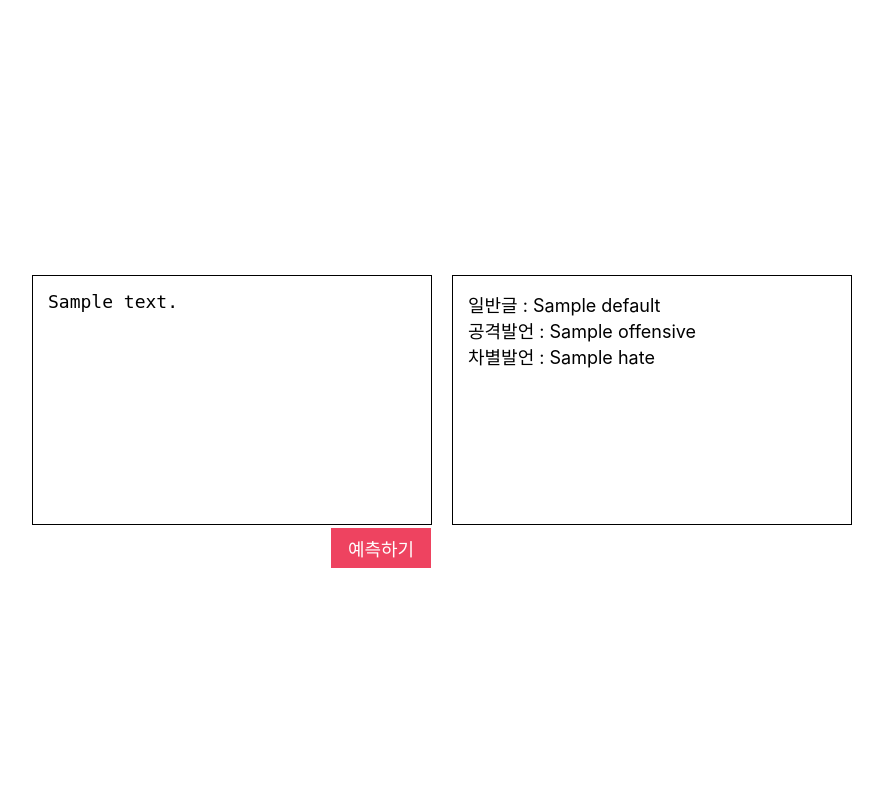
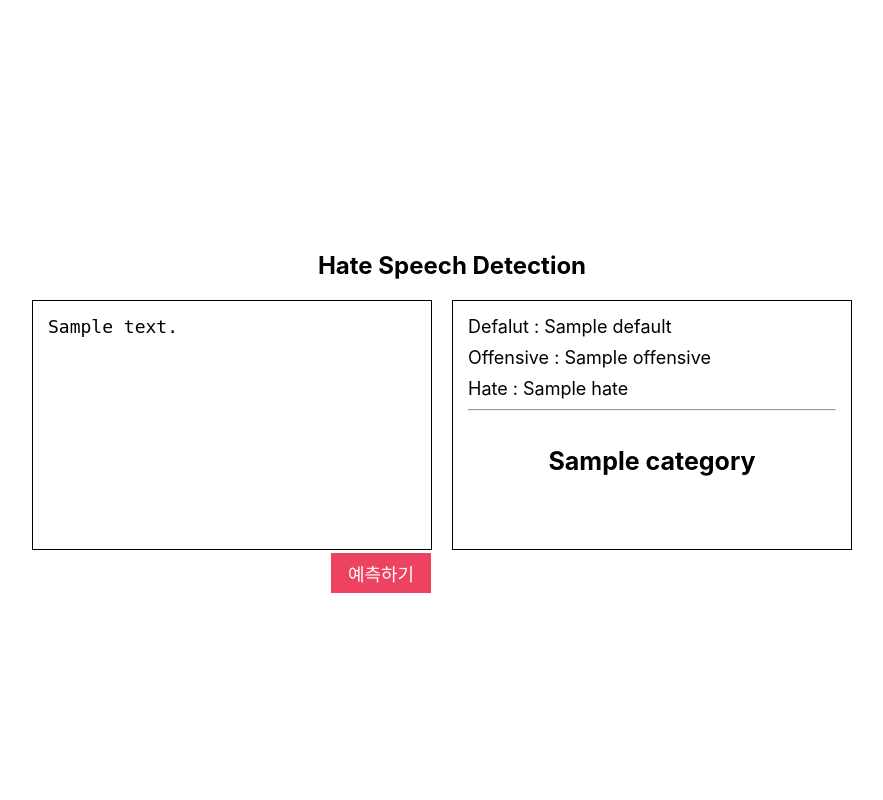
Before and after one commit to dobbytk/KSL-BERT, a Flask app: template web/templates/index.html in a window 1280 px wide. Shown: the whole page, without its empty margins (188-1071 px from the left). Run offline with Flask 2, Linux system fonts and the light colour scheme; the template is opened without the code that fills it: most values are stand-ins (such as "Sample title", 1, 10 or a date in 2020).

Commit message:
update style.css

```diff
--- a/web/main.py
+++ b/web/main.py
@@ -5,6 +5,12 @@ from transformers import BertForSequenceClassification
 from keras.preprocessing.sequence import pad_sequences
 import torch.nn.functional as F
 import numpy as np
+
+category_map = {
+    "0": "일반글",
+    "1": "공격발언",
+    "2": "차별발언"
+}
 
 app = Flask(__name__)
 
@@ -43,11 +49,13 @@ def test_sentences(sentences):
                         token_type_ids=None,
                         attention_mask=b_input_mask)
     logits = outputs[0]
-    logits = F.softmax(logits.detach().cpu()).numpy()
+    logits = np.array(F.softmax(logits.detach().cpu()))
+    category = np.argmax(logits)
     return {
-        'Default': np.round(logits[0][0],4),
-        'Offensive': np.round(logits[0][1], 4),
-        'Hate': np.round(logits[0][2], 4)
+        'Default': format(logits[0][0], ".4f"),
+        'Offensive': format(logits[0][1], ".4f"),
+        'Hate': format(logits[0][2],".4f"),
+        'Category': category_map[str(category)]
     }
 
 @app.route('/')
--- a/web/static/css/style.css
+++ b/web/static/css/style.css
@@ -22,14 +22,46 @@ main {
   width: 100%;
   height: 100%;
   display: flex;
+  flex-direction: column;
   justify-content: center;
   align-items: center;
 }
-.container {
+
+h2 {
+  margin-bottom: 20px;
+}
+
+.main__container {
+  display: flex;
+  justify-content: center;
+  align-items: center;
+}
+
+.main__text-container {
   border: 1px solid black;
   width: 400px;
   height: 250px;
   margin-right: 20px;
+}
+
+.main__text-container:last-child {
+  background-color: var(--color-white);
+  padding: 15px;
+  font-size: 18px;
+  display: flex;
+  flex-direction: column;
+}
+
+.main__container .text-category {
+  text-align: center;
+  font-weight: 700;
+  font-size: 25px;
+  line-height: 100px;
+  margin: 0;
+}
+
+.main__text-container div {
+  margin-bottom: 10px;
 }
 
 form {
@@ -64,18 +96,16 @@ form {
   display: block;
 }
 
-.container:last-child {
-  background-color: var(--color-white);
-  padding: 15px;
-  font-size: 18px;
+.predict_btn:hover {
+  opacity: 0.8;
 }
 
 @media screen and (max-width: 960px) {
-  main {
+  .main__container {
     flex-direction: column;
     align-items: center;
   }
-  .container {
+  .main__text-container {
     margin: 0;
     margin-bottom: 70px;
   }
--- a/web/templates/index.html
+++ b/web/templates/index.html
@@ -10,7 +10,11 @@
   <body>
     <header></header>
     <main>
-      <div class="container">
+      <div class="main__title">
+        <h2>Hate Speech Detection</h2>
+      </div>
+      <div class="main__container">
+        <div class="main__text-container">
           <form action="/predict" method="post">
             <textarea
               name="text"
@@ -24,12 +28,15 @@
             <button class="predict_btn">예측하기</button>
           </form>
         </div>
-      <div class="container">
+        <div class="main__text-container">
           {% if prediction %}
-        <span>일반글 : {{prediction.Default}}<br /></span>
-        <span>공격발언 : {{prediction.Offensive}}<br /></span>
-        <span>차별발언 : {{prediction.Hate}}<br /></span>
+          <div>Defalut : {{prediction.Default}}</div>
+          <div>Offensive : {{prediction.Offensive}}</div>
+          <div>Hate : {{prediction.Hate}}</div>
+          <hr />
+          <div class="text-category">{{prediction.Category}}</div>
           {% endif %}
+        </div>
       </div>
     </main>
   </body>
```
Also changed, not shown: 1 other file. Lines whose indentation alone changed are shown as unchanged.
